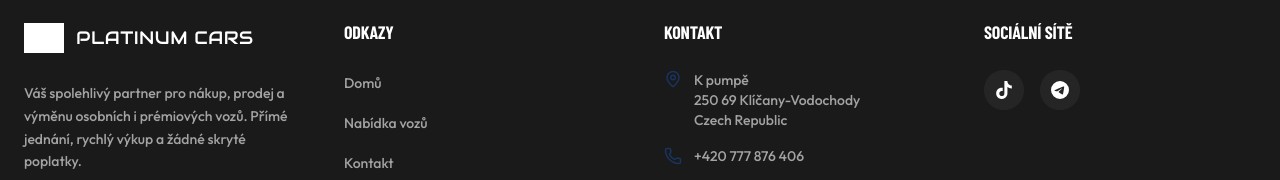
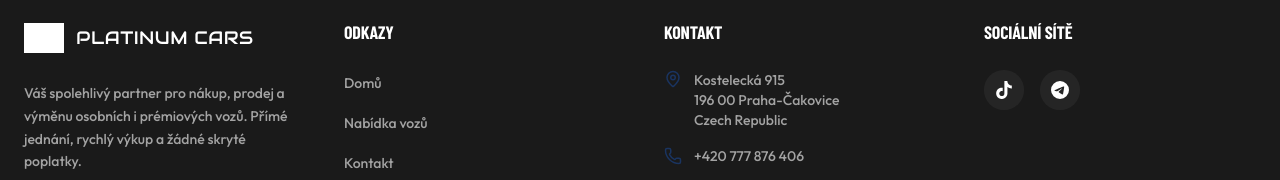
Before and after one commit to michal21124/bazar, a React (Vite) app: page / in a window 1280 px wide. Shown: the part 3593-3773 px from the top of the page. Built offline with nearby package versions, Linux system fonts and the light colour scheme; grey boxes are pictures that could not be loaded; a web font is replaced by a local one.

Commit message:
Update dealership address to Kostelecka 915 Prague-Cakovice

```diff
--- a/src/components/Footer.tsx
+++ b/src/components/Footer.tsx
@@ -37,7 +37,7 @@
             <ul className="space-y-4">
               <li className="flex items-start gap-3 text-white/60 text-sm font-medium">
                 <MapPin className="text-primary shrink-0" size={18} />
-                <span>K pumpě<br/>250 69 Klíčany-Vodochody<br/>Czech Republic</span>
+                <span>Kostelecká 915<br/>196 00 Praha-Čakovice<br/>Czech Republic</span>
               </li>
               <li className="flex items-center gap-3 text-white/60 text-sm font-medium">
                 <Phone className="text-primary shrink-0" size={18} />
```
